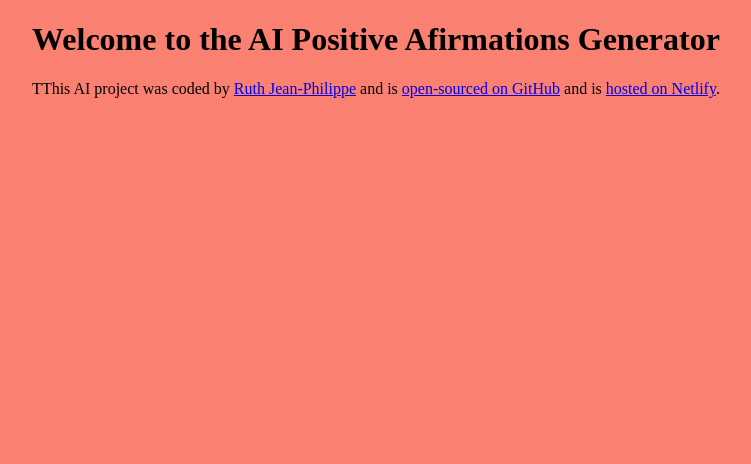
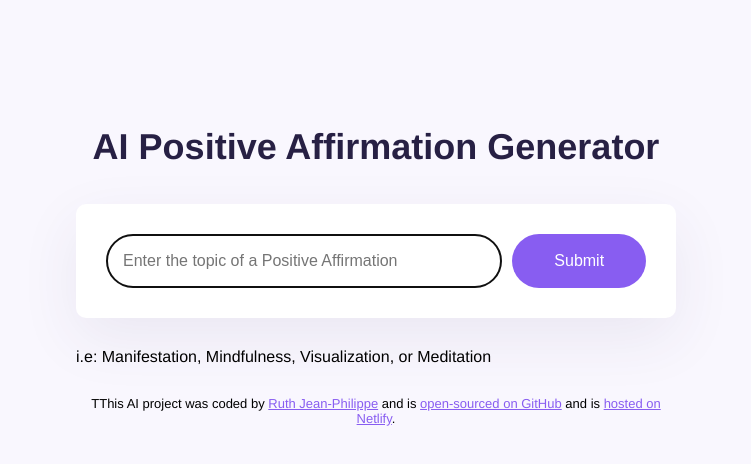
Before and after one commit to RJP2024/Positive_Affirmations_Generator, a plain HTML site: page index.html in a window 1280 px wide. Shown: the whole page, without its empty margins (264-1015 px from the left). Drawn offline with nearby package versions, Linux system fonts and the light colour scheme.

Commit message:
Added js and css

```diff
--- a/index.html
+++ b/index.html
@@ -4,12 +4,27 @@
     <meta charset="UTF-8">
     <meta name="viewport" content="width=device-width, initial-scale=1.0">
     <title>AI Affirmations Generator</title>
+    <script src="https://unpkg.com/typewriter-effect@latest/dist/core.js"></script>
+    <script src="https://cdn.jsdelivr.net/npm/axios@1.1.2/dist/axios.min.js"></script>
     <link rel="stylesheet" href="style.css" />
 </head>
 <body>
-    <h1>
-        Welcome to the AI Positive Afirmations Generator
-    </h1>
+    <div class="container">
+        <header>
+            <h1>AI Positive Affirmation Generator</h1>
+        </header>
+
+        <main>
+            <div class="form-container">
+                <form id="affirmation-generator-form">
+                    <input type="text" placeholder="Enter the topic of a Positive Affirmation" autofocus required autocomplete="off"
+                        class="instructions" id="user-instructions" />
+                    <input type="submit" class="submit-button" />
+                </form>
+                <div class="hint">i.e: Manifestation, Mindfulness, Visualization, or Meditation</div>
+            </div>
+            <div class="affirmation hidden" id="affirmation"></div>
+        </main>
 
     <footer>
         TThis AI project was coded by
--- a/index.js
+++ b/index.js
@@ -1 +1,13 @@
-alert("Hello World");
+function generateAffirmation(event) {
+  event.preventDefault();
+
+  new Typewriter("#affirmation", {
+    strings: "La tombe dit à la rose",
+    autoStart: true,
+    delay: 1,
+    cursor: "",
+  });
+}
+
+let affirmationormElement = document.querySelector("#affirmation-generator-form");
+affirmationFormElement.addEventListener("submit", generateAffirmation);
--- a/style.css
+++ b/style.css
@@ -1,4 +1,70 @@
-body{
-    background: salmon;
+body {
+    background-color: #f9f7fe;
+    font-family: Helvetica, Arial, sans-serif;
+}
+
+a {
+    color: #885df1;
+}
+
+.container {
+    margin: 120px auto;
+    max-width: 600px;
+}
+
+header {
+    margin-bottom: 30px;
+}
+
+h1 {
     text-align: center;
+    font-weight: 800;
+    font-size: 36px;
+    line-height: 1.5;
+    color: #272044;
 }
+
+form {
+    padding: 30px;
+    background-color: white;
+    box-shadow: 0px 20px 60px rgba(65, 50, 100, 0.08);
+    border-radius: 10px;
+    display: flex;
+    margin-bottom: 30px;
+}
+
+.instructions {
+    padding: 16px;
+    border: 1px solid rgba(39, 33, 66, 0.5);
+    width: 80%;
+    font-size: 16px;
+    border-radius: 50px;
+    line-height: 20px;
+    color: #272044;
+}
+
+.submit-button {
+    margin-left: 10px;
+    background: #885df1;
+    color: white;
+    border: none;
+    width: 150px;
+    font-size: 16px;
+    border-radius: 50px;
+    padding: 14px 24px;
+}
+
+.poem {
+    font-size: 16px;
+    background-color: #fff;
+    padding: 20px;
+    line-height: 2;
+    border-left: 3px solid #885df1;
+    box-shadow: 0px 4px 30px 0px rgba(39, 33, 66, 0.03);
+}
+
+footer {
+    text-align: center;
+    font-size: 13px;
+    margin-top: 30px;
+}
```
